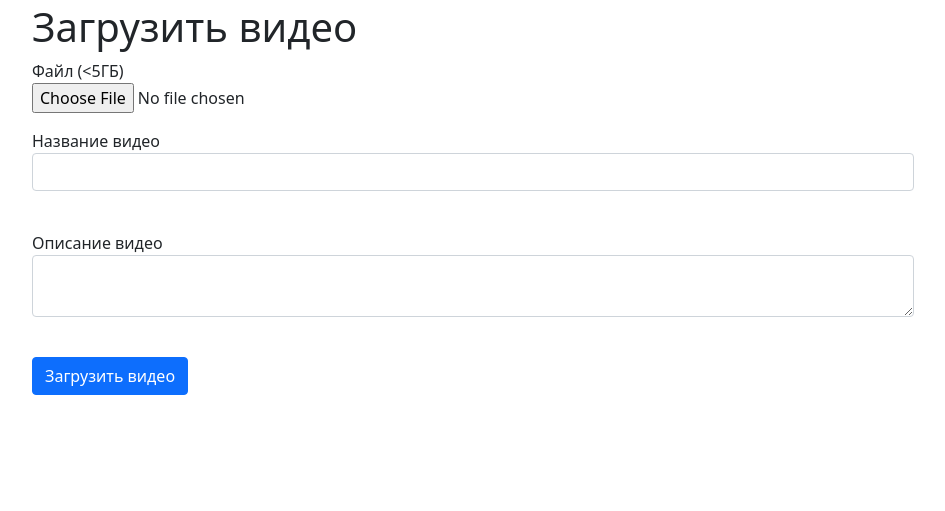
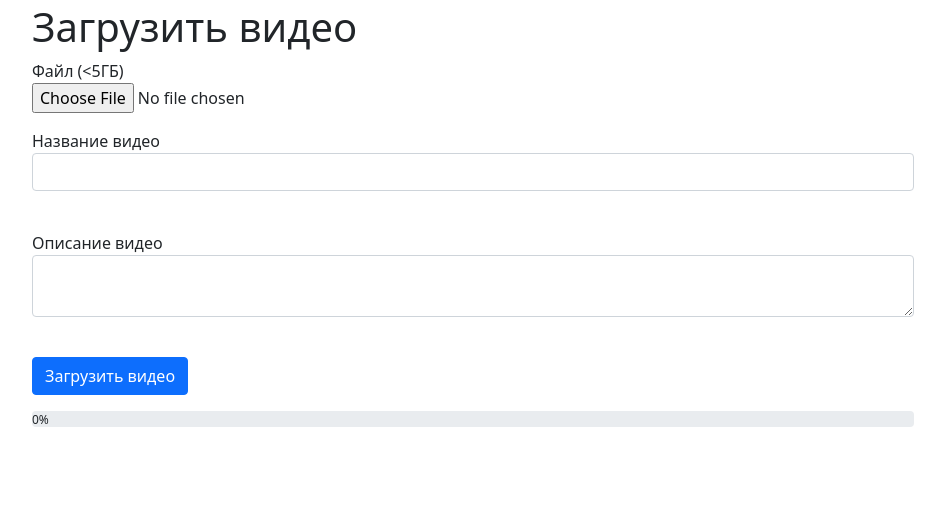
Before and after one commit to Aleksander1Byte/Goty, a Flask app: page /video/post in a window 1280 px wide. Shown: the part 62-573 px from the top of the page, without its empty margins (167-1112 px from the left). Run offline with Flask 2, Linux system fonts and the light colour scheme; some libraries are stand-ins or nearby versions.

Commit message:
Added progress bar for uploads

```diff
--- a/data/forms/NewVideoForm.py
+++ b/data/forms/NewVideoForm.py
@@ -1,5 +1,4 @@
-from wtforms import EmailField, PasswordField, SubmitField, \
-    BooleanField, FileField, TextAreaField, StringField
+from wtforms import SubmitField, FileField, TextAreaField, StringField
 from wtforms.validators import DataRequired
 from flask_wtf import FlaskForm
 
--- a/data/users.py
+++ b/data/users.py
@@ -3,7 +3,7 @@ import sqlalchemy
 from sqlalchemy_serializer import SerializerMixin
 from werkzeug.security import generate_password_hash, check_password_hash
 
-from .db_session import SqlAlchemyBase, create_session
+from .db_session import SqlAlchemyBase
 from sqlalchemy import orm
 
 
--- a/data/videos.py
+++ b/data/videos.py
@@ -26,5 +26,5 @@ class Video(SqlAlchemyBase, UserMixin, SerializerMixin):
         """Создаёт путь к видео"""
         self.path = os.path.join(
             app.config['UPLOAD_FOLDER']) + generate_hash() + video.filename[
-                                                             -4:]
+                                                             -4:]  # .mp4
         video.save(self.path)
--- /dev/null
+++ b/static/css/progress_bar.css
@@ -0,0 +1,3 @@
+div.bar {
+    background-color: green;
+}
--- /dev/null
+++ b/static/js/progress_bar.js
@@ -0,0 +1,23 @@
+$(function() {
+
+    var bar = $('.bar');
+    var percent = $('.percent');
+    var status = $('#status');
+
+    $('form').ajaxForm({
+        beforeSend: function() {
+            status.empty();
+            var percentVal = '0%';
+            bar.width(percentVal);
+            percent.html(percentVal);
+        },
+        uploadProgress: function(event, position, total, percentComplete) {
+            var percentVal = percentComplete + '%';
+            bar.width(percentVal);
+            percent.html(percentVal);
+        },
+        complete: function(xhr) {
+            status.html(xhr.responseText);
+        }
+    });
+});
--- a/templates/index.html
+++ b/templates/index.html
@@ -7,8 +7,14 @@
           href="https://cdn.jsdelivr.net/npm/bootstrap@5.0.0-beta1/dist/css/bootstrap.min.css"
           integrity="sha384-giJF6kkoqNQ00vy+HMDP7azOuL0xtbfIcaT9wjKHr8RbDVddVHyTfAAsrekwKmP1"
           crossorigin="anonymous">
+    <script src="https://code.jquery.com/jquery-3.5.1.min.js"
+            integrity="sha256-9/aliU8dGd2tb6OSsuzixeV4y/faTqgFtohetphbbj0=" crossorigin="anonymous"></script>
+    <script src="https://cdnjs.cloudflare.com/ajax/libs/jquery.form/4.3.0/jquery.form.min.js"
+            integrity="sha384-qlmct0AOBiA2VPZkMY3+2WqkHtIQ9lSdAsAn5RUJD/3vA5MKDgSGcdmIv4ycVxyn"
+            crossorigin="anonymous"></script>
+
+
     <link rel="stylesheet" href="/static/css/style.css">
-
     <link rel="stylesheet" href="/static/css/header.css">
     <header class="header" id="nav">
         <div class="container header__container">
--- a/templates/new_video.html
+++ b/templates/new_video.html
@@ -1,8 +1,8 @@
 {% extends "index.html" %}
 
 {% block content %}
-
-<form action="" method="POST" class="form" enctype=multipart/form-data >
+<link rel="stylesheet" href="/static/css/progress_bar.css">
+<form action="" method="POST" class="form" enctype=multipart/form-data>
     <h1>Загрузить видео</h1>
     {{ form.hidden_tag() }}
     <div class="form-group">
@@ -36,5 +36,13 @@
     </p>
     <p>{{ form.submit(type="submit", class="btn btn-primary") }}</p>
     {{message}}
+
+    <div class="progress">
+        <div class="bar"></div>
+        <div class="percent">0%</div>
+    </div>
+
+    <div id="status"></div>
 </form>
+<script src="../static/js/progress_bar.js"></script>
 {% endblock %}
```
